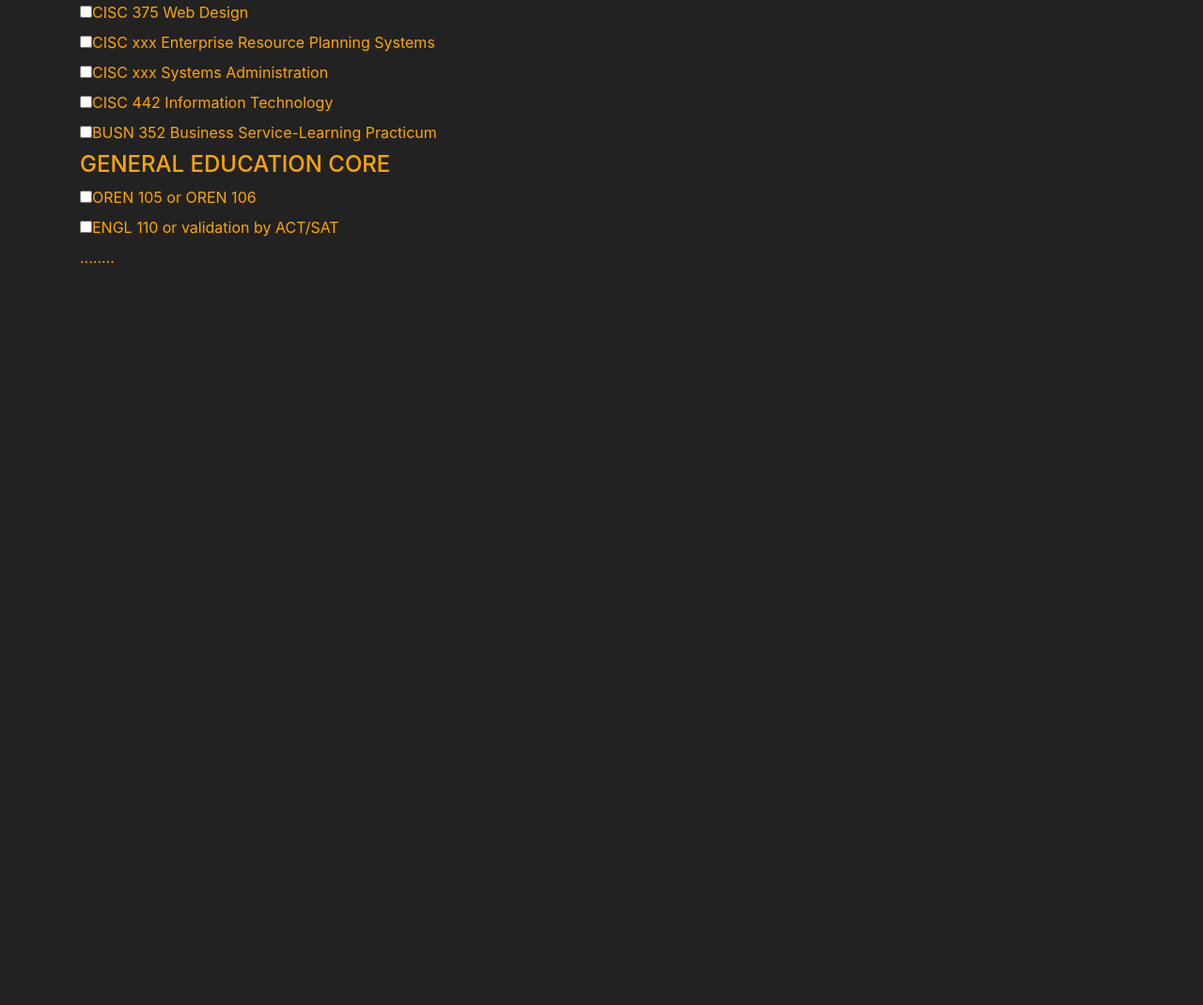
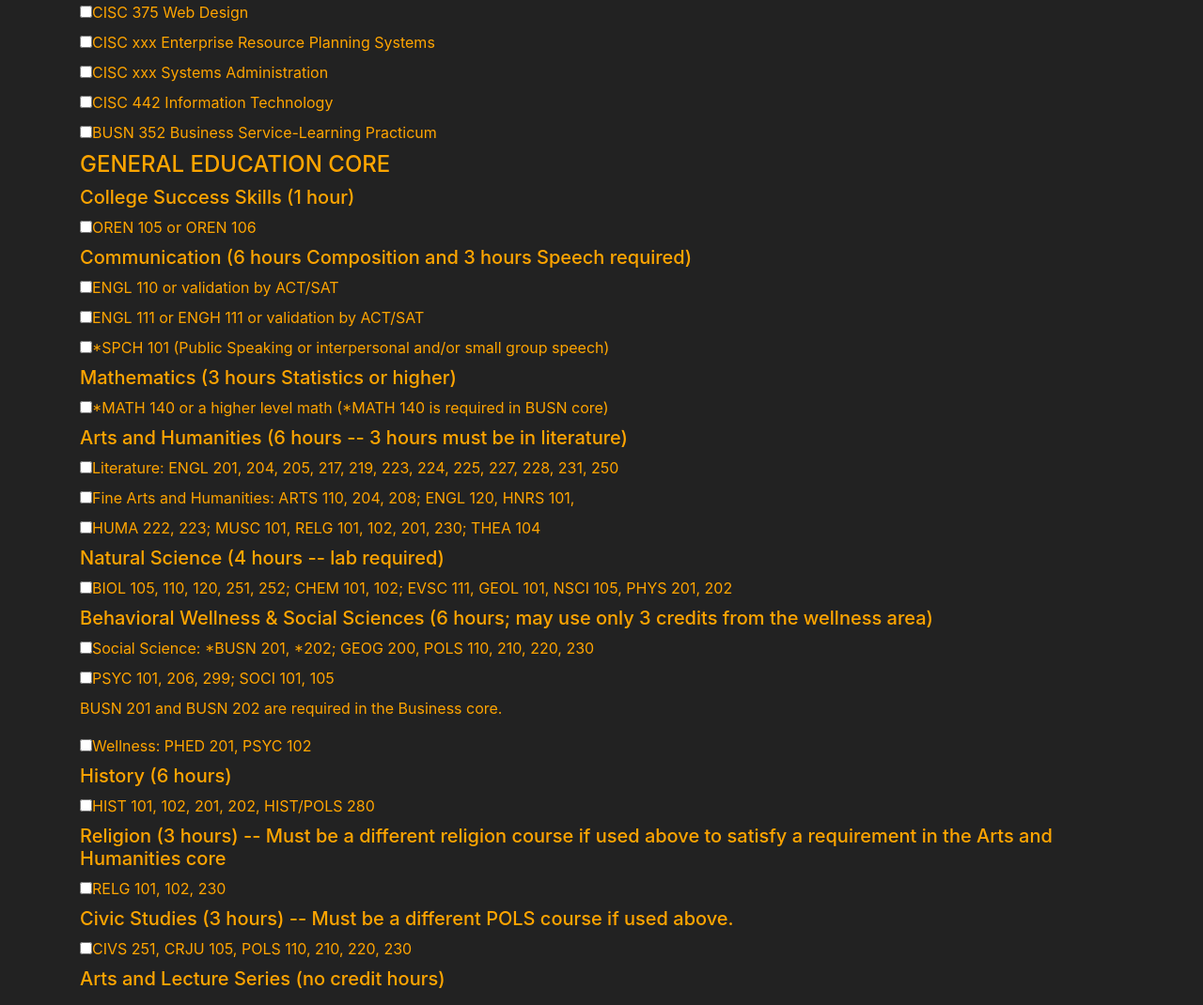
Before and after one commit to abriggs1/website_checklist, a PHP site: page /form.php in a window 1280 px wide. Shown: the part 604-1674 px from the top of the page at 94% size. Before the commit the page ends 884 px from the top, so only its background shows below. Run offline with PHP 8.4, Linux system fonts and the light colour scheme; the visitor is signed in with stand-in values (Sample User, id 1); a stand-in replaces the project's code that opens the database connection; some libraries are stand-ins or nearby versions.

Commit message:
Added more classes and added a form to the html

```diff
--- a/form.php
+++ b/form.php
@@ -17,78 +17,129 @@
 <div class="container">
 	<h1>Checklist for your IT courses</h1>
 	<h4>MAJOR COURSES</h4>
-	<div class="checkbox col-sm-offset-2">
+  <form action="process.php" method="post">
+  	<div class="checkbox col-sm-offset-1">
   		<label><input type="checkbox" name="checkbox1" value="">MATH 140 Elementary Statistics</label><br>
   	</div>
-	<div class="checkbox col-sm-offset-2">
+  	<div class="checkbox col-sm-offset-1">
   		<label><input type="checkbox" name="checkbox2" value="">BUSN 201 Principles of Economics I</label><br>
   	</div>
-	<div class="checkbox col-sm-offset-2">
+  	<div class="checkbox col-sm-offset-1">
   		<label><input type="checkbox" name="checkbox3" value="">BUSN 210 Principles of Management</label><br>
   	</div>
-	<div class="checkbox col-sm-offset-2">
+  	<div class="checkbox col-sm-offset-1">
   		<label><input type="checkbox" name="checkbox4" value="">BUSN 211 Accounting Principles I </label><br>
   	</div>
-	<div class="checkbox col-sm-offset-2">
+  	<div class="checkbox col-sm-offset-1">
   		<label><input type="checkbox" name="checkbox5" value="">BUSN 305 Principles of Marketing</label><br>
   	</div>
-	<div class="checkbox col-sm-offset-2">
+  	<div class="checkbox col-sm-offset-1">
   		<label><input type="checkbox" name="checkbox6" value="">BUSN 322 Principles of Finance</label><br>
   	</div>
-	<div class="checkbox col-sm-offset-2">
+  	<div class="checkbox col-sm-offset-1">
   		<label><input type="checkbox" name="checkbox7" value="">BUSN 325 Professional Communication</label><br>
   	</div>
-	<div class="checkbox col-sm-offset-2">
+  	<div class="checkbox col-sm-offset-1">
   		<label><input type="checkbox" name="checkbox8" value="">BUSN 403 Business Law and Ethics </label><br>
   	</div>
-	<div class="checkbox col-sm-offset-2">
+  	<div class="checkbox col-sm-offset-1">
   		<label><input type="checkbox" name="checkbox9" value="">MATH 220 Discrete Math</label><br>
   	</div>
-	<div class="checkbox col-sm-offset-2">
+  	<div class="checkbox col-sm-offset-1">
   		<label><input type="checkbox" name="checkbox10" value="">CISC 105 Problem Solvoing and Algorithms</label><br>
   	</div>
-	<div class="checkbox col-sm-offset-2">
+  	<div class="checkbox col-sm-offset-1">
   		<label><input type="checkbox" name="checkbox11" value="">CISC 200 Mgmt Info Systems &amp; Sys Analysis</label><br>
   	</div>
-	<div class="checkbox col-sm-offset-2">
+  	<div class="checkbox col-sm-offset-1">
   		<label><input type="checkbox" name="checkbox12" value="">CISC 215 Database Management</label><br>
   	</div>
-	<div class="checkbox col-sm-offset-2">
+  	<div class="checkbox col-sm-offset-1">
   		<label><input type="checkbox" name="checkbox13" value="">CISC 310 Networking Fundamentals</label><br>
   	</div>
-	<div class="checkbox col-sm-offset-2">
+  	<div class="checkbox col-sm-offset-1">
   		<label><input type="checkbox" name="checkbox14" value="">CISC 325 Information Assurance</label><br>
   	</div>
-	<div class="checkbox col-sm-offset-2">
+  	<div class="checkbox col-sm-offset-1">
   		<label><input type="checkbox" name="checkbox15" value="">CISC 330 Software Engineering</label><br>
   	</div>
-	<div class="checkbox col-sm-offset-2">
+  	<div class="checkbox col-sm-offset-1">
   		<label><input type="checkbox" name="checkbox16" value="">CISC 322 Electronic Commerce</label><br>
   	</div>
-	<div class="checkbox col-sm-offset-2">
+  	<div class="checkbox col-sm-offset-1">
   		<label><input type="checkbox" name="checkbox17" value="">CISC 375 Web Design</label><br>
   	</div>
-	<div class="checkbox col-sm-offset-2">
+  	<div class="checkbox col-sm-offset-1">
   		<label><input type="checkbox" name="checkbox18" value="">CISC xxx Enterprise Resource Planning Systems</label><br>
   	</div>
-	<div class="checkbox col-sm-offset-2">
+  	<div class="checkbox col-sm-offset-1">
   		<label><input type="checkbox" name="checkbox19" value="">CISC xxx Systems Administration</label><br>
   	</div>
-	<div class="checkbox col-sm-offset-2">
+  	<div class="checkbox col-sm-offset-1">
   		<label><input type="checkbox" name="checkbox20" value="">CISC 442 Information Technology</label><br>
   	</div>
-	<div class="checkbox col-sm-offset-2">
+  	<div class="checkbox col-sm-offset-1">
   		<label><input type="checkbox" name="checkbox21" value="">BUSN 352 Business Service-Learning Practicum</label><br>
   	</div>
   	<h4>GENERAL EDUCATION CORE</h4>
-	<div class="checkbox col-sm-offset-2">
-		<label><input type="checkbox" name="checkbox21" value="">OREN 105 or OREN 106</label><br>
+    <h5>College Success Skills (1 hour)</h5>
+  	<div class="checkbox col-sm-offset-1">
+  		<label><input type="checkbox" name="checkbox22" value="">OREN 105 or OREN 106</label><br>
   	</div>
-	<div class="checkbox col-sm-offset-2">
-		<label><input type="checkbox" name="checkbox21" value="">ENGL 110 or validation by ACT/SAT</label><br>
+    <h5>Communication (6 hours Composition and 3 hours Speech required)</h5>
+  	<div class="checkbox col-sm-offset-1">
+  		<label><input type="checkbox" name="checkbox23" value="">ENGL 110 or validation by ACT/SAT</label><br>
   	</div>
-	........
-
+    <div class="checkbox col-sm-offset-1">
+  		<label><input type="checkbox" name="checkbox24" value="">ENGL 111 or ENGH 111 or validation by ACT/SAT</label><br>
+  	</div>
+    <div class="checkbox col-sm-offset-1">
+  		<label><input type="checkbox" name="checkbox25" value="">*SPCH 101 (Public Speaking or interpersonal and/or small group speech)</label><br>
+  	</div>
+    <h5>Mathematics (3 hours Statistics or higher)</h5>
+    <div class="checkbox col-sm-offset-1">
+  		<label><input type="checkbox" name="checkbox26" value="">*MATH 140 or a higher level math (*MATH 140 is required in BUSN core)</label><br>
+  	</div>
+    <h5>Arts and Humanities (6 hours -- 3 hours must be in literature)</h5>
+    <div class="checkbox col-sm-offset-1">
+  		<label><input type="checkbox" name="checkbox27" value="">Literature: ENGL 201, 204, 205, 217, 219, 223, 224, 225, 227, 228, 231, 250</label><br>
+  	</div>
+    <div class="checkbox col-sm-offset-1">
+  		<label><input type="checkbox" name="checkbox28" value="">Fine Arts and Humanities: ARTS 110, 204, 208; ENGL 120, HNRS 101, </label><br>
+  	</div>
+    <div class="checkbox col-sm-offset-1">
+  		<label><input type="checkbox" name="checkbox29" value="">HUMA 222, 223; MUSC 101, RELG 101, 102, 201, 230; THEA 104</label><br>
+  	</div>
+    <h5>Natural Science (4 hours -- lab required)</h5>
+    <div class="checkbox col-sm-offset-1">
+  		<label><input type="checkbox" name="checkbox30" value="">BIOL 105, 110, 120, 251, 252; CHEM 101, 102; EVSC 111, GEOL 101, NSCI 105, PHYS 201, 202</label><br>
+  	</div>
+    <h5>Behavioral Wellness &amp; Social Sciences (6 hours; may use only 3 credits from the wellness area)</h5>
+    <div class="checkbox col-sm-offset-1">
+  		<label><input type="checkbox" name="checkbox31" value="">Social Science: *BUSN 201, *202; GEOG 200, POLS 110, 210, 220, 230</label><br>
+  	</div>
+    <div class="checkbox col-sm-offset-1">
+  		<label><input type="checkbox" name="checkbox32" value="">PSYC 101, 206, 299; SOCI 101, 105</label><br>
+  	</div>
+    <p>BUSN 201 and BUSN 202 are required in the Business core.</p>
+    <div class="checkbox col-sm-offset-1">
+  		<label><input type="checkbox" name="checkbox33" value="">Wellness: PHED 201, PSYC 102</label><br>
+  	</div>
+    <h5>History (6 hours)</h5>
+    <div class="checkbox col-sm-offset-1">
+  		<label><input type="checkbox" name="checkbox34" value="">HIST 101, 102, 201, 202, HIST/POLS 280</label><br>
+  	</div>
+    <h5>Religion (3 hours) -- Must be a different religion course if used above to
+  satisfy a requirement in the Arts and Humanities core</h5>
+    <div class="checkbox col-sm-offset-1">
+  		<label><input type="checkbox" name="checkbox35" value="">RELG 101, 102, 230 </label><br>
+  	</div>
+    <h5>Civic Studies (3 hours) -- Must be a different POLS course if used above.</h5>
+    <div class="checkbox col-sm-offset-1">
+  		<label><input type="checkbox" name="checkbox36" value="">CIVS 251, CRJU 105, POLS 110, 210, 220, 230</label><br>
+  	</div>
+    <h5>Arts and Lecture Series (no credit hours)</h5>
+  </form>
 </div>
 </body>
 </html>
```
Lines whose indentation alone changed are shown as unchanged.
